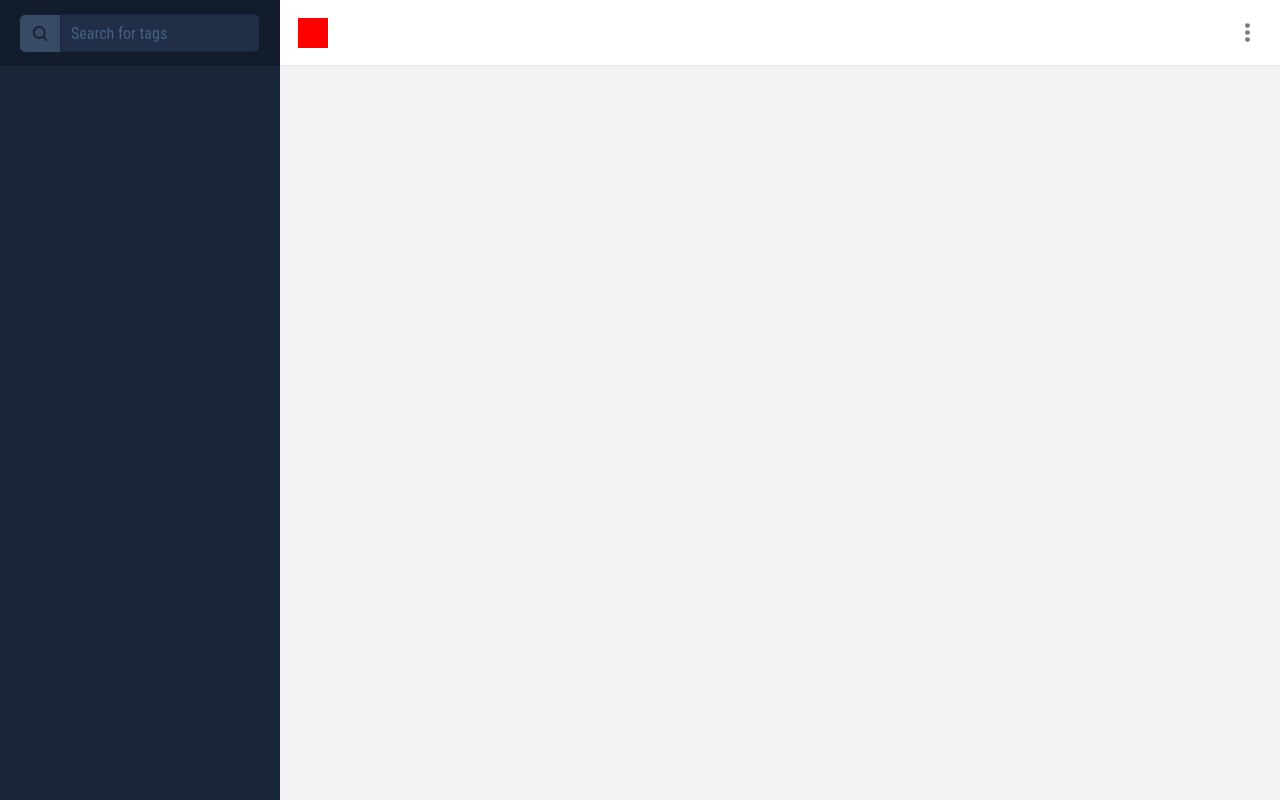
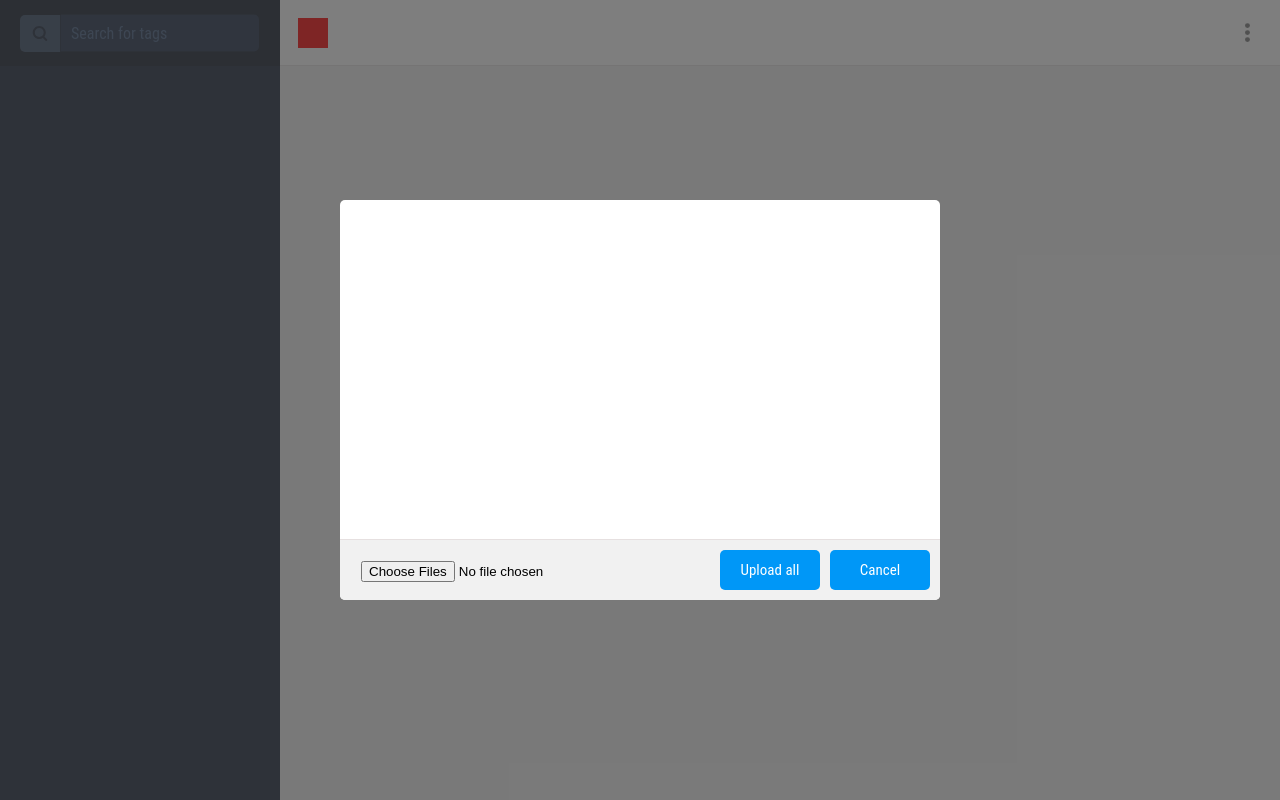
Before and after one commit to juanpmd/Image-Visualizer-PHP, a PHP site: page /SeekInspire/home.php in a window 1280 px wide. Run offline with PHP 8.4, Linux system fonts and the light colour scheme; the visitor is signed in with stand-in values (Sample User, id 1); data that the repository does not hold is empty; some libraries are stand-ins or nearby versions.

Commit message:
Upload funcional y despliega todo lo que sube bien

```diff
--- a/Controllers/WebController.js
+++ b/Controllers/WebController.js
@@ -1,8 +1,8 @@
 
-var app = angular.module('WebApp', []);
+var app = angular.module('WebApp', ['angularFileUpload']);
 
-app.controller("WebAppController", ['$scope', '$http',
-  function($scope, $http){
+app.controller("WebAppController", ['$scope', '$http', 'FileUploader',
+  function($scope, $http, FileUploader){
 
     $scope.imagenes = [];
 
@@ -39,5 +39,15 @@ app.controller("WebAppController", ['$scope', '$http',
     }
     //------------------->>>
     $scope.getImages();
+
+
+
+
+
+    //#############################----->>>>
+    var uploader = $scope.uploader = new FileUploader({
+      url: 'UploadApi.php'
+    });
+    //#############################----->>>>
   }
 ]);
--- a/css/home.css
+++ b/css/home.css
@@ -161,28 +161,70 @@ main {
   background: white;
   top: calc(50% - 200px);
   right: calc(50% - 300px);
+  border-radius: 5px;
 }
 #upload-block-data {
   width: 100%; height: 350px;
   position: absolute;
   top: 0; left: 0;
+  border-top-right-radius: 5px;
+  border-top-left-radius: 5px;
+  overflow-x: scroll;
 }
+#upload-block-data tbody{
+  width: 100%; height: 350px;
+  position: absolute;
+  top: 0; left: 0;
+  border-top-right-radius: 5px;
+  border-top-left-radius: 5px;
+  overflow-x: scroll;
+}
+#upload-table-block {
+  position: relative;
+  border-bottom: 1px solid #f2f2f2;
+  height: 40px; width: calc(100% - 4px);
+  display: block;
+}
+
+
+#upload-table-block td{
+  font-family: 'Roboto Condensed', sans-serif;
+  font-weight: 400; font-size: 15px;
+  padding: 11.5px;
+}
+.upload-image-size {
+  width: 100px;
+  right: 0;
+}
+.upload-image-name {
+  width: 500px;
+}
+
+
+
 #upload-block-menu {
-  width: 100%; height: 50px;
+  width: 100%; height: 60px;
   position: absolute;
-  border-top: 2px solid #f2f2f2;
+  border-top: 1px solid #e6e0e0;
   bottom: 0; left: 0;
   background: #f1f1f1;
+  border-bottom-left-radius: 5px;
+  border-bottom-right-radius: 5px;
 }
 #upload-cancel-button {
-  margin: 5px;
+  margin: 10px;
   height: 40px; width: 100px;
   background: #0097f7;
   color: #ffffff;
   text-align: center;
   cursor: pointer;
-  position: absolute;
-  right: 0;
+  position: absolute; right: 0;
+  text-align: center;
+  vertical-align: middle;
+  line-height: 40px;
+  border-radius: 5px;
+  font-family: 'Roboto Condensed', sans-serif;
+  font-weight: 400; font-size: 15px;
 }
 #upload-cancel-button:hover {
   background: #0469a8;
@@ -193,3 +235,26 @@ main {
   margin: 9.2px;
   position: absolute;
 }
+#upload-chosefiles-button{
+  position: absolute;
+  margin: 21px;
+}
+#upload-allfiles-button{
+  margin: 10px;
+  height: 40px; width: 100px;
+  background: #0097f7;
+  position: absolute;
+  right: 110px;
+  border-radius: 5px;
+  color: #ffffff;
+  outline: none; border: none;
+  font-family: 'Roboto Condensed', sans-serif;
+  font-weight: 400; font-size: 15px;
+  cursor: pointer;
+}
+#upload-allfiles-button:disabled {
+  display: none;
+}
+#upload-allfiles-button:hover {
+  background: #0469a8;
+}
--- a/home.php
+++ b/home.php
@@ -14,6 +14,7 @@ if (!isset($_SESSION["username"]) ){
     <link href='https://fonts.googleapis.com/css?family=Roboto+Slab:400,300' rel='stylesheet' type='text/css'>
     <script src="https://ajax.googleapis.com/ajax/libs/angularjs/1.4.4/angular.min.js"></script>
     <script src="Controllers/WebController.js"></script>
+    <script src="js/angular-file-upload.min.js"></script>
   </head>
   <body ng-controller="WebAppController">
     <!-- ################################### -->
@@ -32,9 +33,7 @@ if (!isset($_SESSION["username"]) ){
           <img src="img/MenuOptions.svg"/>
         </div>
       </div>
-
       <div id="upload-open-main"></div>
-
     </main>
     <!-- ################################### -->
     <div id="settings-box" class="hidden">
@@ -58,18 +57,26 @@ if (!isset($_SESSION["username"]) ){
         <p id="image-info-datatype">{{ data.datatype | uppercase}}</p></div>
       </div>
 
-      <!--<div ng-repeat="data in imagenes">
-        <p>{{ data.name }}</p>
-      </div>-->
-
     </div>
     <!-- ################################### -->
-    <div id="upload-page" class="hidden">
+    <div id="upload-page" class="">
       <div id="upload-block">
-        <div id="upload-block-data">
+        <table id="upload-block-data">
+          <tbody>
 
-        </div>
+            <tr id="upload-table-block" ng-repeat="item in uploader.queue">
+              <td class="upload-image-name">{{ item.file.name }}</td>
+              <td class="upload-image-size" ng-show="uploader.isHTML5" nowrap>{{ item.file.size/1024/1024|number:2 }} MB</td>
+            </tr>
+
+          </tbody>
+        </table>
+
         <div id="upload-block-menu">
+          <input id="upload-chosefiles-button" type="file" nv-file-select="" uploader="uploader" multiple/>
+
+          <button type="button" id="upload-allfiles-button" ng-click="uploader.uploadAll()" ng-disabled="!uploader.getNotUploadedItems().length">Upload all</button>
+
           <div id="upload-cancel-button">Cancel</div>
         </div>
       </div>
--- a/index.php
+++ b/index.php
@@ -13,7 +13,8 @@ if (isset($_SESSION["username"]) ){
     <link rel="stylesheet" href="css/index.css"></link>
     <link href='https://fonts.googleapis.com/css?family=Roboto+Slab:400,300' rel='stylesheet' type='text/css'>
     <script src="https://ajax.googleapis.com/ajax/libs/angularjs/1.4.4/angular.min.js"></script>
-    <script src="http://localhost:8888/SeekInspire/Controllers/WebController.js"></script>
+    <script src="Controllers/WebController.js"></script>
+    <script src="js/angular-file-upload.min.js"></script>
   </head>
   <body>
     <div id="login-logo">
```
Also changed, not shown: UploadApi.php (renamed from upload.php, +13 -0 lines), js/angular-file-upload.min.js (added), uploads/3dfd624a5f3cefcae16284de66b270b9.jpg (added), uploads/74f99a24727927.563425a780804.png (deleted).
